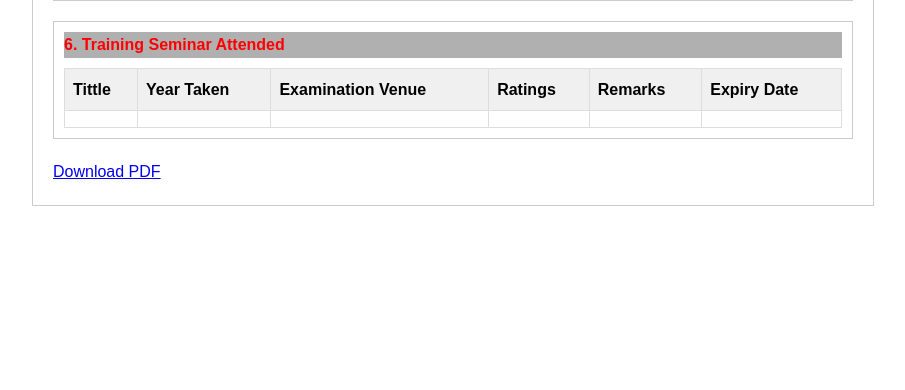
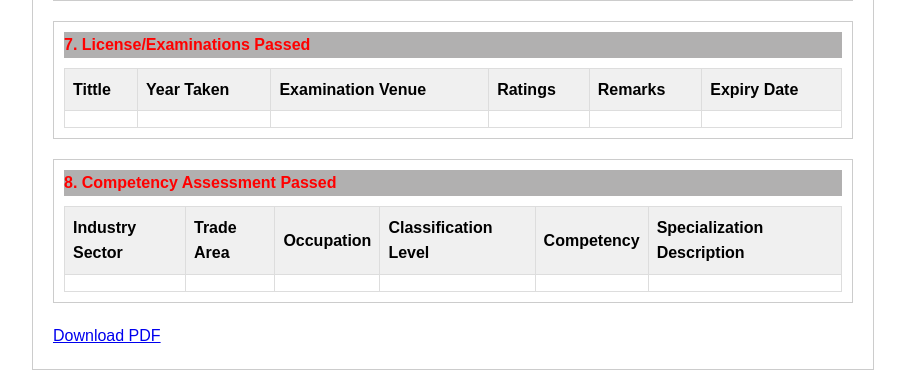
Before and after one commit to Sphynxxxxx/Bio-data-Ina-Farm, a PHP site: page /admin/view.php in a window 1280 px wide. Shown: the part 1950-2340 px from the top of the page, without its empty margins (187-1092 px from the left). Before the commit the page ends 2156 px from the top, so only its background shows below. Run offline with PHP 8.4, Linux system fonts and the light colour scheme; the visitor is signed in with stand-in values (Sample User, id 1); data comes from the database, SQL or seed files in the repository; lists and menus that the app fills with data are empty.

Commit message:
small changess

```diff
--- a/admin/view.php
+++ b/admin/view.php
@@ -400,7 +400,7 @@ try {
 
         <!-- 7. License/Examination-->
         <div class="section">
-            <div class="section-title">6. Training Seminar Attended</div>
+            <div class="section-title">7. License/Examinations Passed</div>
             <table>
                 <thead>
                     <tr>
@@ -427,6 +427,35 @@ try {
             </table>
         </div>
 
+        <!-- 8. Competency Assessment Passed-->
+        <div class="section">
+            <div class="section-title">8. Competency Assessment Passed</div>
+            <table>
+                <thead>
+                    <tr>
+                        <th>Industry Sector</th>
+                        <th>Trade Area</th>
+                        <th>Occupation</th>
+                        <th>Classification Level</th>
+                        <th>Competency</th>
+                        <th>Specialization Description</th>
+                    </tr>
+                </thead>
+                <tbody>
+                    <?php foreach ($education as $edu): ?>
+                    <tr>
+                        <td><?php echo htmlspecialchars($edu['#'] ?? ''); ?></td>
+                        <td><?php echo htmlspecialchars($edu['#'] ?? ''); ?></td>
+                        <td><?php echo htmlspecialchars($edu['#'] ?? ''); ?></td>
+                        <td><?php echo htmlspecialchars($edu['#'] ?? ''); ?></td>
+                        <td><?php echo htmlspecialchars($edu['#'] ?? ''); ?></td>
+                        <td><?php echo htmlspecialchars($edu['#'] ?? ''); ?></td>
+                     </tr>
+                    <?php endforeach; ?>
+                </tbody>
+            </table>
+        </div>
+
         <!---------------------------------------------------------------------------->
 
         <a href="generate_pdf.php" class="btn btn-primary">Download PDF</a>
```
